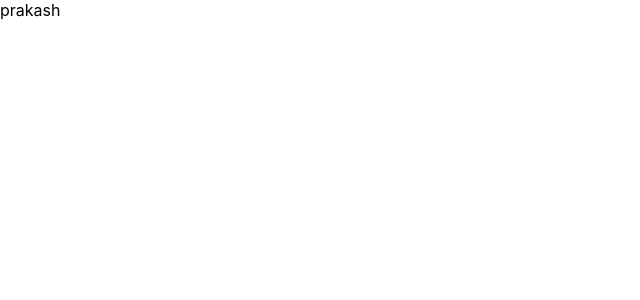
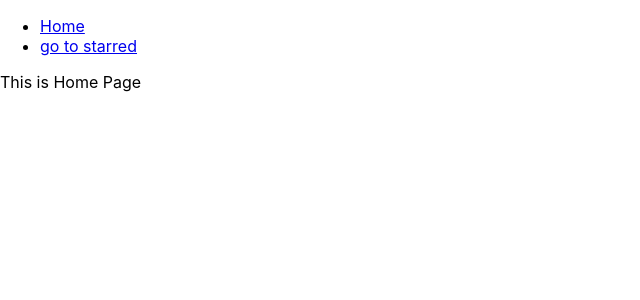
Before and after one commit to Prakash153/Box-Office, a React (Create React App) app: page / in a window 1280 px wide. Shown: the top 300 px of the page, without its empty margins (0-640 px from the left). Built offline with nearby package versions, Linux system fonts and the light colour scheme.

Commit message:
added navbar and created page comonents

```diff
--- a/src/App.js
+++ b/src/App.js
@@ -1,18 +1,26 @@
 import React from 'react';
 // eslint-disable-next-line import/no-unresolved
 import { Switch, Route } from 'react-router-dom';
+import Navs from './components/Navs';
+import Home from './pages/Home';
+import Starred from './pages/Starred';
 
 function App() {
   return (
+    <div>
+      <Navs />
       <Switch>
         <Route exact path="/">
-        prakash
+          <Home />
         </Route>
+
         <Route exact path="/starred">
-        this is starred
+          <Starred />
         </Route>
-      <Route> This is 404 Page </Route>
+
+        <Route> Page Not Found </Route>
       </Switch>
+    </div>
   );
 }
 
--- /dev/null
+++ b/src/components/Navs.jsx
@@ -0,0 +1,22 @@
+import React from 'react';
+import { Link } from 'react-router-dom';
+
+const Navs = () => {
+  const LINKS = [
+    { to: '/', text: 'Home' },
+    { to: '/starred', text: 'go to starred' },
+  ];
+  return (
+    <div>
+      <ul>
+        {LINKS.map(item => (
+          <li key={item.to}>
+            <Link to={item.to}>{item.text}</Link>
+          </li>
+        ))}
+      </ul>
+    </div>
+  );
+};
+
+export default Navs;
--- /dev/null
+++ b/src/pages/Home.jsx
@@ -0,0 +1,7 @@
+import React from 'react';
+
+const Home = () => {
+  return <div>This is Home Page </div>;
+};
+
+export default Home;
--- /dev/null
+++ b/src/pages/Starred.jsx
@@ -0,0 +1,7 @@
+import React from 'react';
+
+const Starred = () => {
+  return <div>This is star page</div>;
+};
+
+export default Starred;
```
Lines whose indentation alone changed are shown as unchanged.
